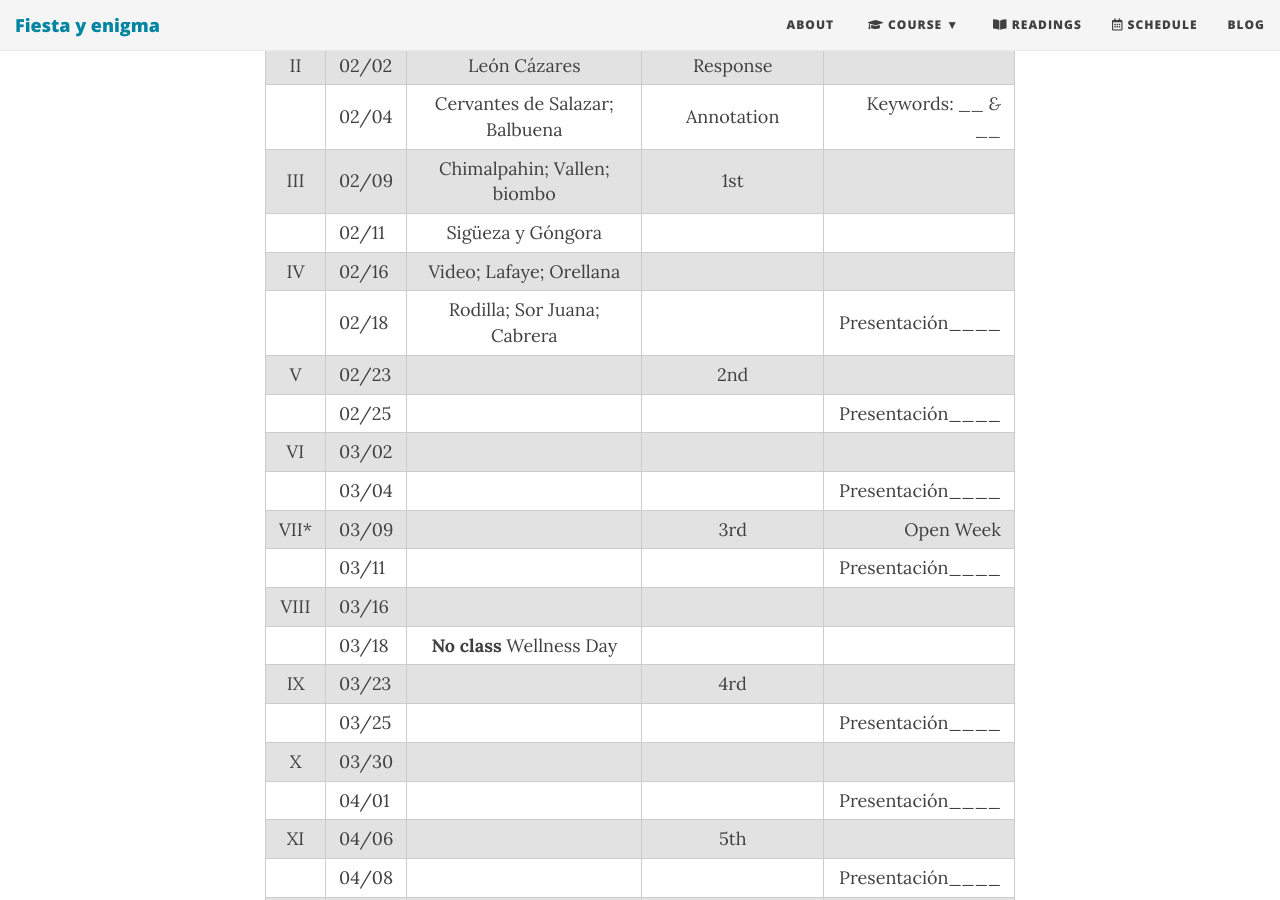
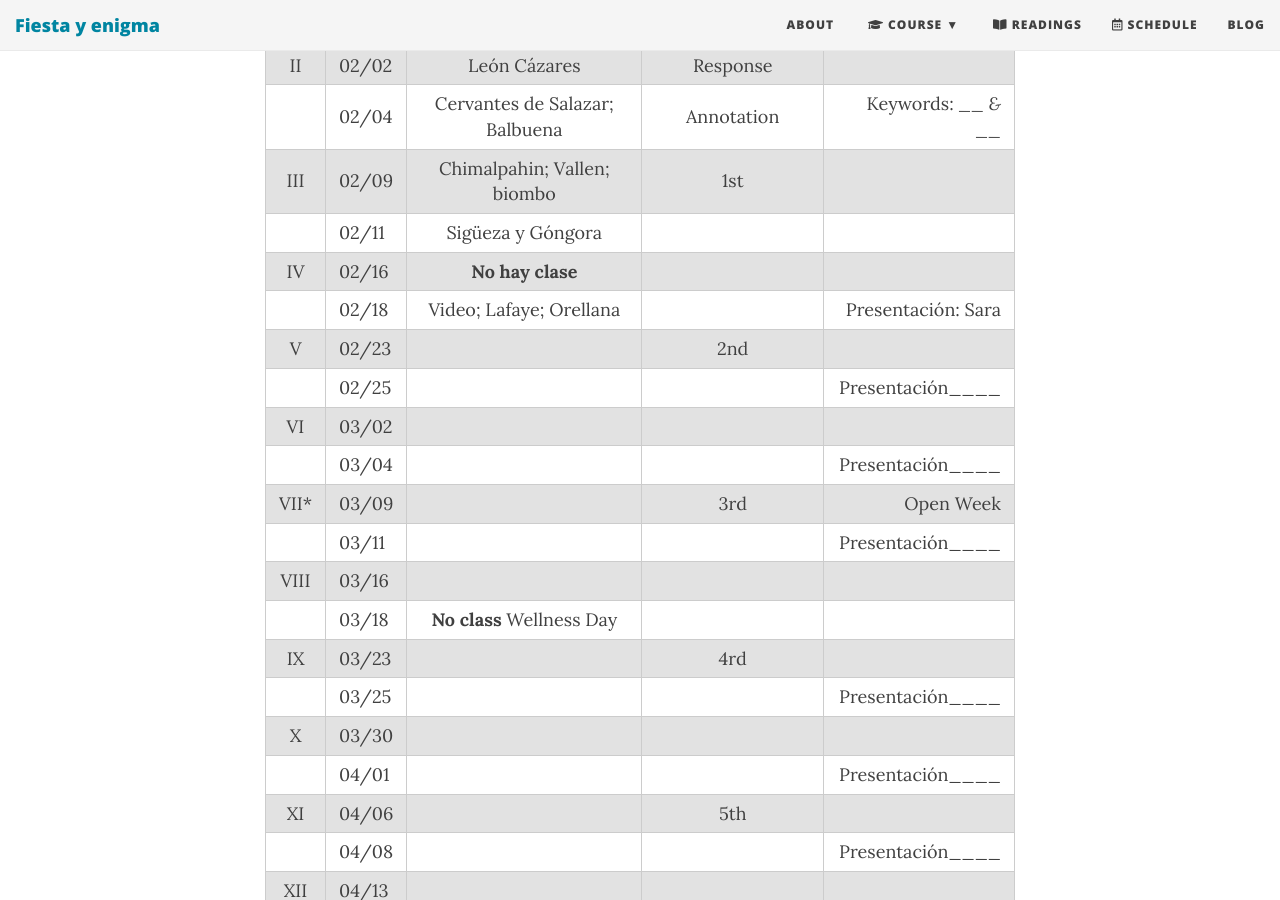
Before and after one commit to Hipomenes/novohispana, a Jekyll site: the page built from calendar.md, in a window 1280 px wide and 900 px high, scrolled down 485 px. Built offline with Jekyll 4.4.1, drawn with Linux system fonts in a browser that asks for light colours; nearby versions of some CDN libraries.

Commit message:
Update calendar.md

```diff
--- a/calendar.md
+++ b/calendar.md
@@ -14,8 +14,8 @@ subtitle: Spring 2021
 |       | 02/04 | Cervantes de Salazar; Balbuena  | Annotation | Keywords: ___  & ___ |
 | III   | 02/09 | Chimalpahin; Vallen; biombo | 1st | |
 |       | 02/11 | Sigüeza y Góngora | |  |
-|  IV   | 02/16 | Video; Lafaye; Orellana | | |
-|       | 02/18 | Rodilla; Sor Juana; Cabrera | | Presentación____ |
+|  IV   | 02/16 | **No hay clase** | | |
+|       | 02/18 | Video; Lafaye; Orellana | | Presentación: Sara |
 | V     | 02/23 | | 2nd | |
 |       | 02/25 | | | Presentación____ |
 | VI    | 03/02 | | | |
```
